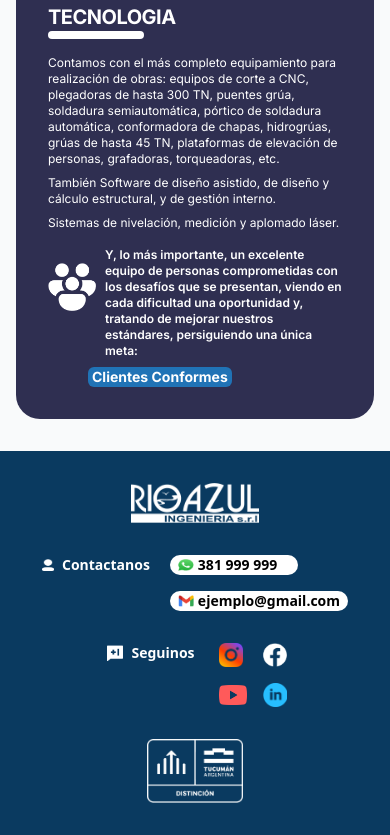
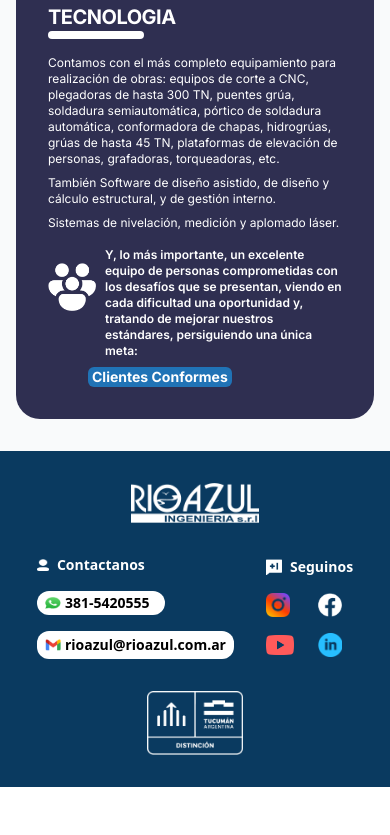
Before and after one commit to rioazuling/rio-azul-ing, a Next.js app: page / in a window 390 px wide. Shown: the part 3341-4176 px from the top of the page. After the commit the page ends 4128 px from the top, so only its background shows below. Built offline with nearby package versions, Linux system fonts and the light colour scheme.

Commit message:
fix bugs

```diff
--- a/components/Container.tsx
+++ b/components/Container.tsx
@@ -10,10 +10,10 @@ import Image from "next/image";
 //import Footer from "./Footer";
 
 import logo from "../public/logo.png";
-import yt from "../public/yt.png";
-import ig from "../public/ig.png";
+import yt from "../public/ytFt.png";
+import ig from "../public/igFt.png";
 import fb from "../public/fb.png";
-import link from "../public/link.png";
+import link from "../public/linkFt.png";
 
 import MobileMenu from "./MobileMenu";
 
@@ -105,7 +105,7 @@ export default function Container(props: any) {
               </ExternalLink>
               <ExternalLink
                 className="hidden md:inline-block transition-all"
-                href="https://www.facebook.com/rioazuling/"
+                href="https://www.linkedin.com/company/rioazuling/"
               >
                 <Image alt="home" className="h-auto w-6" src={link} />
               </ExternalLink>
--- a/components/Footer.tsx
+++ b/components/Footer.tsx
@@ -33,28 +33,37 @@ export default function Footer() {
           </div>
         </NextLink>
 
-        <div className="flex flex-col sm:flex-row gap-8 lg:gap-0 items-center">
-          <div className="flex font-semibold">
+        <div className="flex flex-row  gap-8 lg:gap-0 items-center">
+          <div className="flex font-semibold flex-col gap-4 sm:gap-0 sm:flex-row">
             <div className="flex flex-row text-white rounded-xl text-center gap-2 items-center h-fit">
               <Image alt="contactanos" className="h-3 w-3" src={contactanos} />
               <p className="text-sm">Contactanos</p>
             </div>
 
             <div className="flex flex-col gap-4">
-              <div className="ml-5 flex flex-row bg-white px-2 rounded-xl text-center gap-1 items-center w-32">
+              <div className="ml-0 sm:ml-5 flex flex-row bg-white px-2 rounded-xl py-0.5 text-center gap-1 items-center w-32">
                 <Image alt="email" className="h-3 w-4" src={wsp} />
-                <p className="text-sm dark:text-black">381 999 999</p>
+                <a
+                  className="text-sm dark:text-black"
+                  href="https://wa.me/+3815420555?text=hola"
+                  rel="noreferrer"
+                  target="_blank"
+                >
+                  381-5420555
+                </a>
               </div>
 
-              <div className="ml-5 flex flex-row bg-white px-2 rounded-xl text-center gap-1 items-center">
+              <div className="ml-0 sm:ml-5 flex flex-row bg-white px-2 py-1 rounded-xl text-center gap-1 items-center">
                 <Image alt="email" className="h-3 w-4" src={email} />
-                <p className="text-sm dark:text-black">ejemplo@gmail.com</p>
+                <a className="text-sm dark:text-black" href="mailto:rioazul@rioazul.com.ar">
+                  rioazul@rioazul.com.ar
+                </a>
               </div>
             </div>
           </div>
 
-          <div className="flex font-semibold gap-4">
-            <div className="flex flex-row text-white px-2 rounded-xl text-center gap-2 items-center h-fit">
+          <div className="flex font-semibold gap-4 flex-col sm:flex-row">
+            <div className="flex flex-row text-white px-0 rounded-xl text-center gap-2 items-center h-fit">
               <Image alt="seguinos" className="h-4 w-4" src={seguinos} />
               <p className="text-sm">Seguinos</p>
             </div>
--- a/components/MobileMenu.tsx
+++ b/components/MobileMenu.tsx
@@ -78,7 +78,7 @@ const MobileMenu2 = () => {
           <hr className="my-3" />
         </li>
         <li className="mt-3 px-2">
-          <ExternalLink href="https://www.instagram.com/rioazuling/?hl=es">Linkedin</ExternalLink>
+          <ExternalLink href="https://www.linkedin.com/company/rioazuling/">Linkedin</ExternalLink>
           <hr className="my-3" />
         </li>
       </ul>
--- a/next.config.js
+++ b/next.config.js
@@ -2,9 +2,6 @@
 const nextConfig = {
   reactStrictMode: true,
   swcMinify: true,
-  experimental: {
-    fontLoaders: [{loader: "@next/font/google", options: {subsets: ["latin"]}}],
-  },
   webpack: (config) => {
     config.module.rules.push({
       test: /\.(mp4|webm)$/,
@@ -16,3 +13,7 @@ const nextConfig = {
 };
 
 module.exports = nextConfig;
+
+// experimental: {
+//   fontLoaders: [{loader: "@next/font/google", options: {subsets: ["latin"]}}],
+// },
--- a/pages/_app.tsx
+++ b/pages/_app.tsx
@@ -6,7 +6,7 @@ import {Inter} from "@next/font/google";
 
 import Footer from "../components/Footer";
 
-const interVariable = Inter();
+const interVariable = Inter({subsets: ["latin"]});
 
 export default function App({Component, pageProps}: AppProps) {
   return (
```
